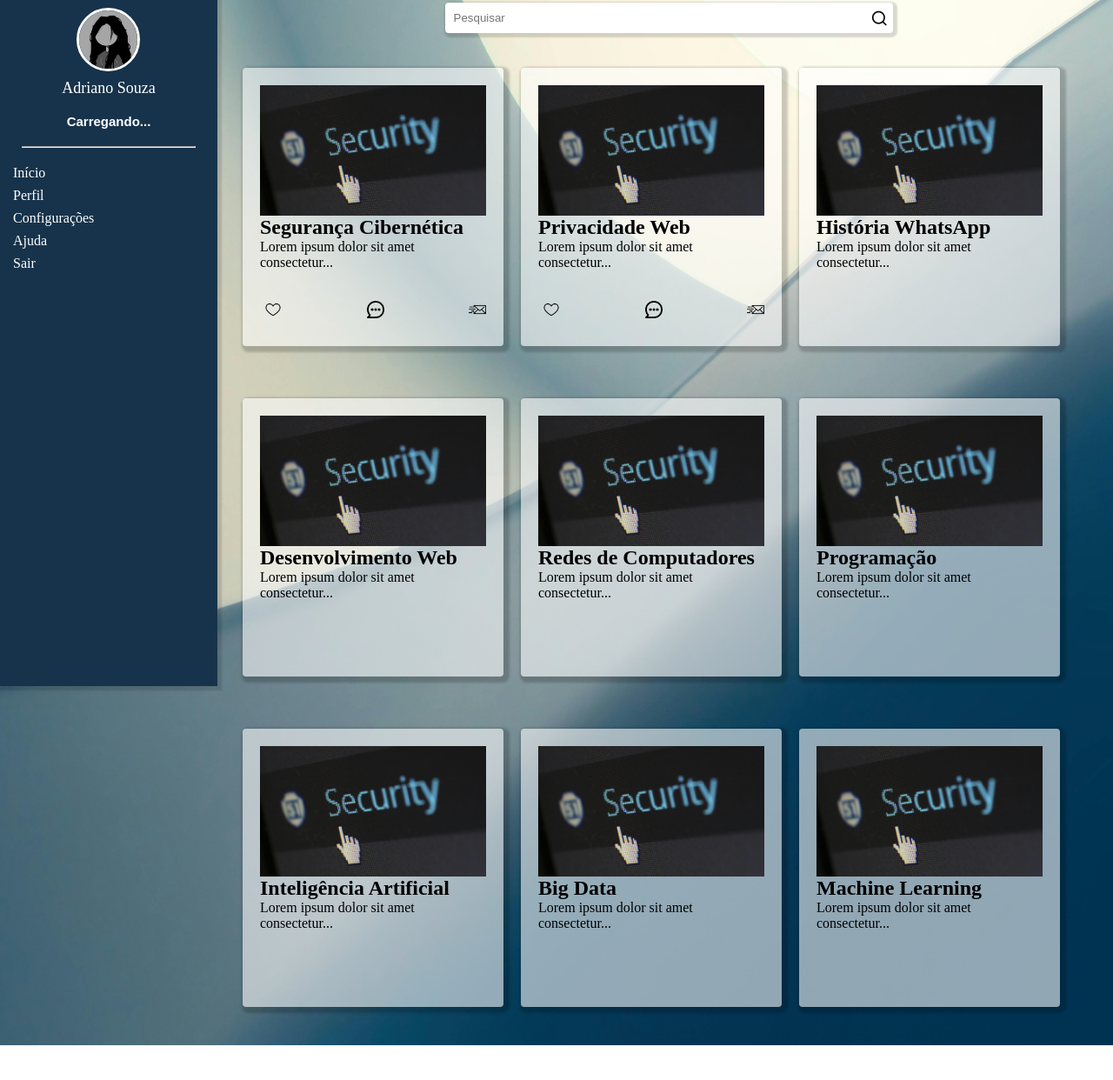
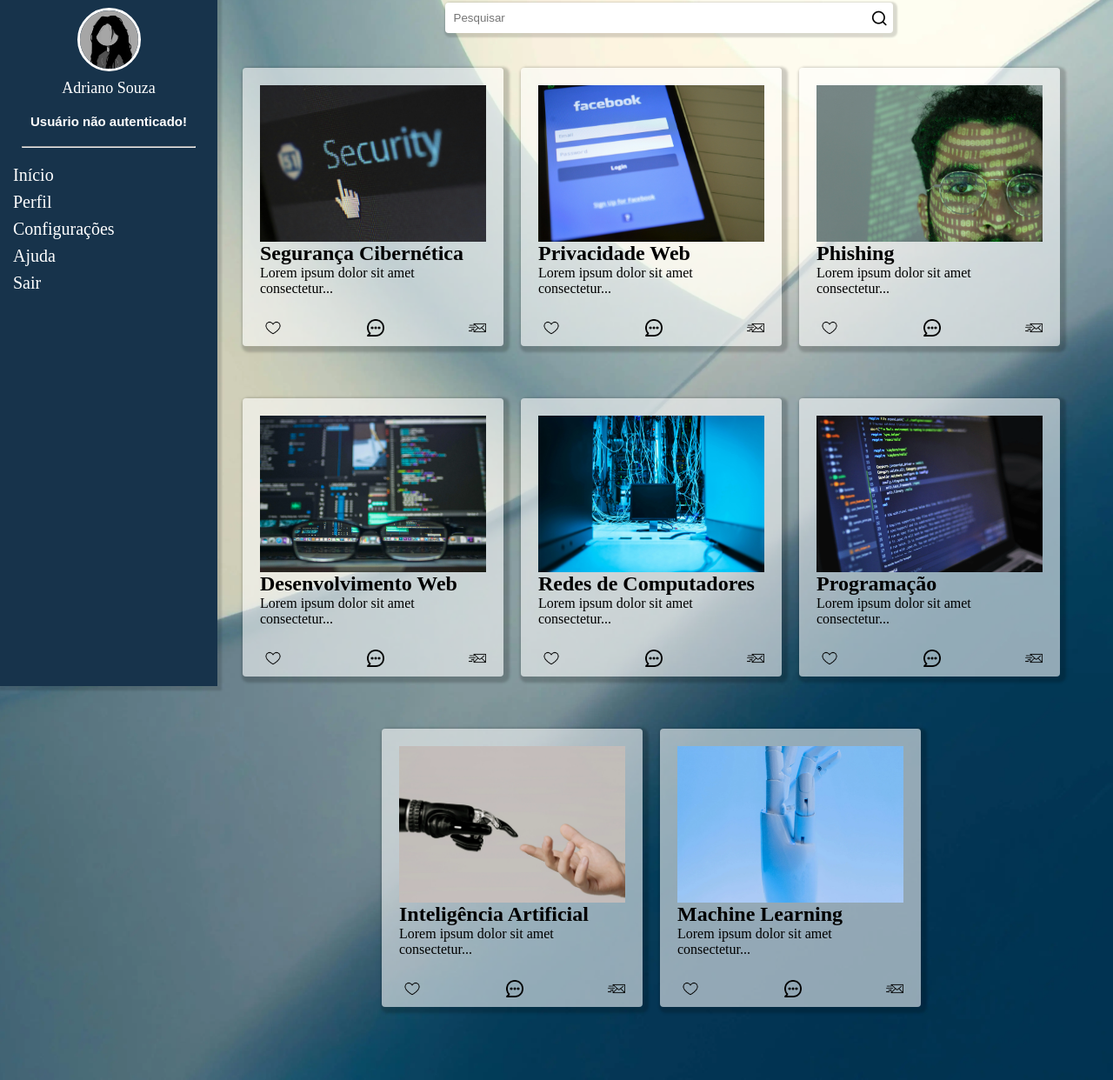
Before and after one commit to Dev-Adrianoo/Login-Supabase, a plain HTML site: page bem-vindo.html in a window 1280 px wide. Shown: the part 11-1253 px from the top of the page at 87% size. Before the commit the page ends 1213 px from the top, so only its background shows below. Drawn offline with nearby package versions, Linux system fonts and the light colour scheme.

Commit message:
interações nos cards

```diff
--- a/bem-vindo.html
+++ b/bem-vindo.html
@@ -4,13 +4,16 @@
     <meta charset="UTF-8" />
     <meta name="viewport" content="width=device-width, initial-scale=1.0" />
     <link rel="stylesheet" href="inicio.css" />
-    <link href="https://cdn.jsdelivr.net/npm/@iconscout/unicons/css/line.css" rel="stylesheet">
+    <link
+      href="https://cdn.jsdelivr.net/npm/@iconscout/unicons/css/line.css"
+      rel="stylesheet"
+    />
     <script type="module" src="script.js"></script>
     <title>Bem-vindo</title>
   </head>
   <body class="body-2">
     <div class="divSearch">
-       <input
+      <input
         type="text"
         class="Search"
         placeholder="Pesquisar"
@@ -22,10 +25,10 @@
     <div class="container-row">
       <div class="sidebar">
         <div class="imageDivPai">
-            <div id="usuarioInfo" class="usuario-info">
-          <img class="imagem-perfil" src="images/foto-perfil.jpg" />
-          <p>Adriano Souza</p>
-          <h2 id="mensagem">Carregando...</h2>
+          <div id="usuarioInfo" class="usuario-info">
+            <img class="imagem-perfil" src="images/foto-perfil.jpg" loading="lazy" />
+            <p>Adriano Souza</p>
+            <h2 id="mensagem">Carregando...</h2>
           </div>
           <hr />
           <ul class="list-topics">
@@ -39,18 +42,18 @@
       </div>
       <div class="cards-container">
         <div class="card">
-          <div class="card-image"></div>
+          <div class="card-image" loading="lazy" ></div>
           <h2>Segurança Cibernética</h2>
           <p>Lorem ipsum dolor sit amet consectetur...</p>
           <div class="interativeIcons">
             <span>
-              <img src="images/coracao.png" id="heartIcon">
+              <img src="images/coracao.png" class="heart-icon" data-id="1"  />
             </span>
             <span>
-              <img src="images/comente.png" id="">
+              <img src="images/comente.png" id="" />
             </span>
             <span>
-              <img src="images/mail-send.png">
+              <img src="images/mail-send.png" />
             </span>
           </div>
           <div id="modal-1" class="modal">
@@ -65,18 +68,18 @@
           </div>
         </div>
         <div class="card">
-          <div class="card-image"></div>
+          <div class="card-image2" loading="lazy"></div>
           <h2>Privacidade Web</h2>
           <p>Lorem ipsum dolor sit amet consectetur...</p>
           <div class="interativeIcons">
             <span>
-              <img src="images/coracao.png" id="heartIcon">
+              <img src="images/coracao.png" class="heart-icon" data-id="2" />
             </span>
             <span>
-              <img src="images/comente.png" id="">
+              <img src="images/comente.png" id="" />
             </span>
             <span>
-              <img src="images/mail-send.png">
+              <img src="images/mail-send.png" />
             </span>
           </div>
           <div id="modal-2" class="modal">
@@ -91,23 +94,46 @@
           </div>
         </div>
         <div class="card">
-          <div class="card-image"></div>
-          <h2>História WhatsApp</h2>
+          <div class="card-image3" loading="lazy" ></div>
+          <h2>Phishing</h2>
           <p>Lorem ipsum dolor sit amet consectetur...</p>
+          <div class="interativeIcons">
+            <span>
+              <img src="images/coracao.png" class="heart-icon" data-id="3" />
+            </span>
+            <span>
+              <img src="images/comente.png" id="" />
+            </span>
+            <span>
+              <img src="images/mail-send.png" />
+            </span>
+          </div>
           <div id="modal-3" class="modal">
             <div class="modal-content">
               <span class="close" onclick="fecharModal('modal-3')">X</span>
-              <h2>História WhatsApp</h2>
+              <h2>Phishing: Cuidado com Golpes</h2>
               <p>
-                Detalhes sobre a história do WhatsApp: sua criação e evolução.
+                Golpes por e-mail e mensagens são comuns. Aprenda a reconhecer e
+                evitar ataques de phishing.
               </p>
             </div>
           </div>
         </div>
         <div class="card">
-          <div class="card-image"></div>
+          <div class="card-image4" loading="lazy"></div>
           <h2>Desenvolvimento Web</h2>
           <p>Lorem ipsum dolor sit amet consectetur...</p>
+          <div class="interativeIcons">
+            <span>
+              <img src="images/coracao.png" class="heart-icon" data-id="4" />
+            </span>
+            <span>
+              <img src="images/comente.png" id="" />
+            </span>
+            <span>
+              <img src="images/mail-send.png" />
+            </span>
+          </div>
           <div id="modal-4" class="modal">
             <div class="modal-content">
               <span class="close" onclick="fecharModal('modal-4')">X</span>
@@ -120,9 +146,20 @@
           </div>
         </div>
         <div class="card">
-          <div class="card-image"></div>
+          <div class="card-image5" loading="lazy" ></div>
           <h2>Redes de Computadores</h2>
           <p>Lorem ipsum dolor sit amet consectetur...</p>
+          <div class="interativeIcons">
+            <span>
+              <img src="images/coracao.png" class="heart-icon" data-id="6" />
+            </span>
+            <span>
+              <img src="images/comente.png" id="" />
+            </span>
+            <span>
+              <img src="images/mail-send.png" />
+            </span>
+          </div>
           <div id="modal-5" class="modal">
             <div class="modal-content">
               <span class="close" onclick="fecharModal('modal-5')">X</span>
@@ -135,9 +172,20 @@
           </div>
         </div>
         <div class="card">
-          <div class="card-image"></div>
+          <div class="card-image6" loading="lazy" ></div>
           <h2>Programação</h2>
           <p>Lorem ipsum dolor sit amet consectetur...</p>
+          <div class="interativeIcons">
+            <span>
+              <img src="images/coracao.png" class="heart-icon" data-id="8" />
+            </span>
+            <span>
+              <img src="images/comente.png" id="" />
+            </span>
+            <span>
+              <img src="images/mail-send.png" />
+            </span>
+          </div>
           <div id="modal-6" class="modal">
             <div class="modal-content">
               <span class="close" onclick="fecharModal('modal-6')">X</span>
@@ -147,9 +195,20 @@
           </div>
         </div>
         <div class="card">
-          <div class="card-image"></div>
+          <div class="card-image7" loading="lazy"></div>
           <h2>Inteligência Artificial</h2>
           <p>Lorem ipsum dolor sit amet consectetur...</p>
+          <div class="interativeIcons">
+            <span>
+              <img src="images/coracao.png" class="heart-icon" data-id="9" />
+            </span>
+            <span>
+              <img src="images/comente.png" id="" />
+            </span>
+            <span>
+              <img src="images/mail-send.png" />
+            </span>
+          </div>
           <div id="modal-7" class="modal">
             <div class="modal-content">
               <span class="close" onclick="fecharModal('modal-7')">X</span>
@@ -161,10 +220,21 @@
             </div>
           </div>
         </div>
-        <div class="card">
-          <div class="card-image"></div>
+        <!-- <div class="card">
+          <div class="card-image8" loading="lazy"></div>
           <h2>Big Data</h2>
           <p>Lorem ipsum dolor sit amet consectetur...</p>
+          <div class="interativeIcons">
+            <span>
+              <img src="images/coracao.png" class="heart-icon" data-id="11" />
+            </span>
+            <span>
+              <img src="images/comente.png" id="" />
+            </span>
+            <span>
+              <img src="images/mail-send.png" />
+            </span>
+          </div>
           <div id="modal-8" class="modal">
             <div class="modal-content">
               <span class="close" onclick="fecharModal('modal-8')">X</span>
@@ -174,11 +244,22 @@
               </p>
             </div>
           </div>
-        </div>
+        </div> -->
         <div class="card">
-          <div class="card-image"></div>
+          <div class="card-image9" loading="lazy"></div>
           <h2>Machine Learning</h2>
           <p>Lorem ipsum dolor sit amet consectetur...</p>
+          <div class="interativeIcons">
+            <span>
+              <img src="images/coracao.png" class="heart-icon" data-id="12" />
+            </span>
+            <span>
+              <img src="images/comente.png" id="" />
+            </span>
+            <span>
+              <img src="images/mail-send.png" />
+            </span>
+          </div>
           <div id="modal-9" class="modal">
             <div class="modal-content">
               <span class="close" onclick="fecharModal('modal-9')">X</span>
@@ -190,35 +271,34 @@
       </div>
     </div>
   </body>
-  <script>
+  <script defer>
+    const heartIcons = document.querySelectorAll(".heart-icon");
 
+    heartIcons.forEach((icon) => {
+      const id = icon.getAttribute("data-id");
+      const isLiked = localStorage.getItem(`like-${id}`);
 
-    const heartIcon = document.getElementById("heartIcon");
-    const heardIcon2 = document.getElementById('heartIcon 2')
+      if (isLiked === "true") {
+        icon.classList.add("liked");
+        icon.src = "images/coracao-hover.png";
+      }
 
-    heartIcon.addEventListener('click', function(){
+      icon.addEventListener("click", function (event) {
+        event.stopPropagation();
 
-      event.stopPropagation()
+        const isAlreadyLiked = icon.classList.contains("liked");
 
-       if(heartIcon.getAttribute('src').includes('images/coracao.png')){
-
-        heartIcon.setAttribute('src','images/coracao-hover.png')
-       }else {
-        heartIcon.setAttribute('src', 'images/coracao.png')
-       }
-    })
-
-    heartIcon2.addEventListener('click', function(){
-
-    event.stopPropagation()
-
-    if(heartIcon2.getAttribute('src').includes('images/coracao.png')){
-
-    heartIcon2.setAttribute('src','images/coracao-hover.png')
-  }else {
-    heartIcon2.setAttribute('src', 'images/coracao.png')
-  }
-  })
+        if (isAlreadyLiked) {
+          icon.classList.remove("liked");
+          icon.src = "images/coracao.png";
+          localStorage.removeItem(`like-${id}`);
+        } else {
+          icon.classList.add("liked");
+          icon.src = "images/coracao-hover.png";
+          localStorage.setItem(`like-${id}`, "true");
+        }
+      });
+    });
 
     const usuarioEmail = localStorage.getItem("usuarioEmail");
     document.getElementById("mensagem").innerText =
--- a/inicio.css
+++ b/inicio.css
@@ -13,7 +13,7 @@ body {
     width: 100%;
     height:100vh;
     overflow-x: hidden;
-    background-image: url(images/fundo-principal.jpg);
+    background-image: url(images/fundo-principal.webp);
     background-position: center;
     background-repeat: no-repeat;
     background-size: cover;
@@ -98,7 +98,7 @@ button:hover {
 }
 
 .body-2{
-    background-image: url(images/fundo-principal.jpg);
+    background-image: url(images/fundo-principal.webp);
     background-position: top right;
     background-repeat: no-repeat;
     background-size: cover;
@@ -168,6 +168,7 @@ button:hover {
     margin-left: 250px;
     width: 100%;
     transition: all 0.3s ease;
+    margin-bottom: 40px;
 }
 
 
@@ -195,6 +196,15 @@ button:hover {
     padding-top: 20px;
     color: white;
     box-shadow: 2px 2px 2px 3px rgba(0, 0, 0, 0.135);
+    font-size: 18px;
+}
+
+.sidebar a {
+    font-size: 20px;
+}
+
+.sidebar a:hover {
+    text-decoration: underline;
 }
 
 #usuarioInfo{
@@ -259,7 +269,16 @@ hr {
 }
 
 .card p{
-    margin-bottom: 30px
+    margin-bottom: 8%;
+}
+
+@media(min-width: 1450px){
+    .card p {
+        margin-bottom: 20%;
+    }
+    .card {
+        height: 350px;
+    }
 }
 
 .interativeIcons{
@@ -349,18 +368,81 @@ hr {
     }
 }
 
-
-
 .border-bottom{
     width: 100%;
 }
 .card-image{
-    background-image: url(images/pexels-pixabay-60504.jpg);
+    background-image: url(images/seguranca-cibernetica.webp);
     background-position: center center;
     background-size: cover;
     object-fit: cover;
-    height: 150px;
+    height: 180px;
 }
+
+.card-image2{
+    background-image: url(images/privacidade-web.webp);
+    background-position: top center;
+    background-size: cover;
+    object-fit: cover;
+    height: 180px;
+}
+
+.card-image3{
+    background-image: url(images/pshing.webp);
+    background-position: top center;
+    background-size: cover;
+    object-fit: cover;
+    height: 180px;
+}
+
+.card-image4{
+    background-image: url(images/desenvolvimento-web.webp);
+    background-position: top center;
+    background-size: cover;
+    object-fit: cover;
+    height: 180px;
+}
+
+.card-image5{
+    background-image: url(images/redes-computadores.webp);
+    background-position: top center;
+    background-size: cover;
+    object-fit: cover;
+    height: 180px;
+}
+
+.card-image6{
+    background-image: url(images/programacao.webp);
+    background-position: top center;
+    background-size: cover;
+    object-fit: cover;
+    height: 180px;
+}
+
+.card-image7{
+    background-image: url(images/IA.webp);
+    background-position: center center;
+    background-size: cover;
+    object-fit: cover;
+    height: 180px;
+}
+
+.card-image8{
+    background-image: url(images/big-data.webp);
+    background-position: center center;
+    background-size: cover;
+    object-fit: cover;
+    height: 180px;
+}
+
+.card-image9{
+    background-image: url(images/machine-learning.webp);
+    background-position: bottom center;
+    background-size: cover;
+    object-fit: cover;
+    height: 180px;
+}
+
 
 
 footer{
```
Also changed, not shown: images/IA.webp (added), images/big-data.webp (added), images/desenvolvimento-web.webp (added), images/fundo-principal.jpg (deleted), images/fundo-principal.webp (added), images/machine-learning.webp (added), images/pexels-pixabay-235985.jpg (deleted), images/pexels-pixabay-60504.jpg (deleted), images/privacidade-web.webp (added), images/programacao.webp (added), images/pshing.webp (added), images/redes-computadores.webp (added), images/seguranca-cibernetica.webp (added).
